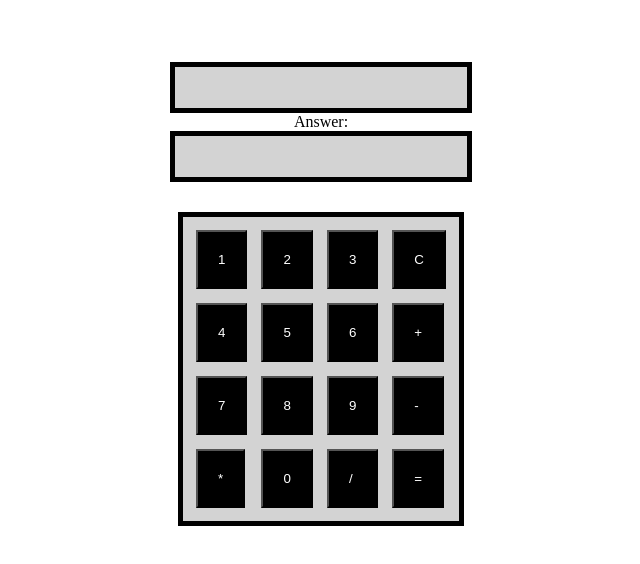
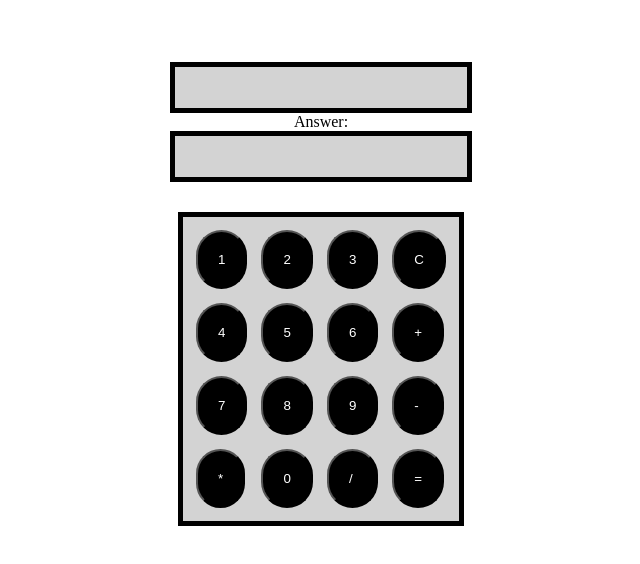
Before and after one commit to pavants777/simplecalculator, a plain HTML site: page index.html in a window 1280 px wide. Shown: the whole page, without its empty margins (319-959 px from the left). Drawn offline with Linux system fonts and the light colour scheme.

Commit message:
Update index.html

```diff
--- a/index.html
+++ b/index.html
@@ -25,8 +25,8 @@
       .deletekey {
         margin:5px;
       }
-          td {
-              border-readius:30px;
+      #numberkey {
+          border-radius:30px;
           }
       </style>
     </head>
```
